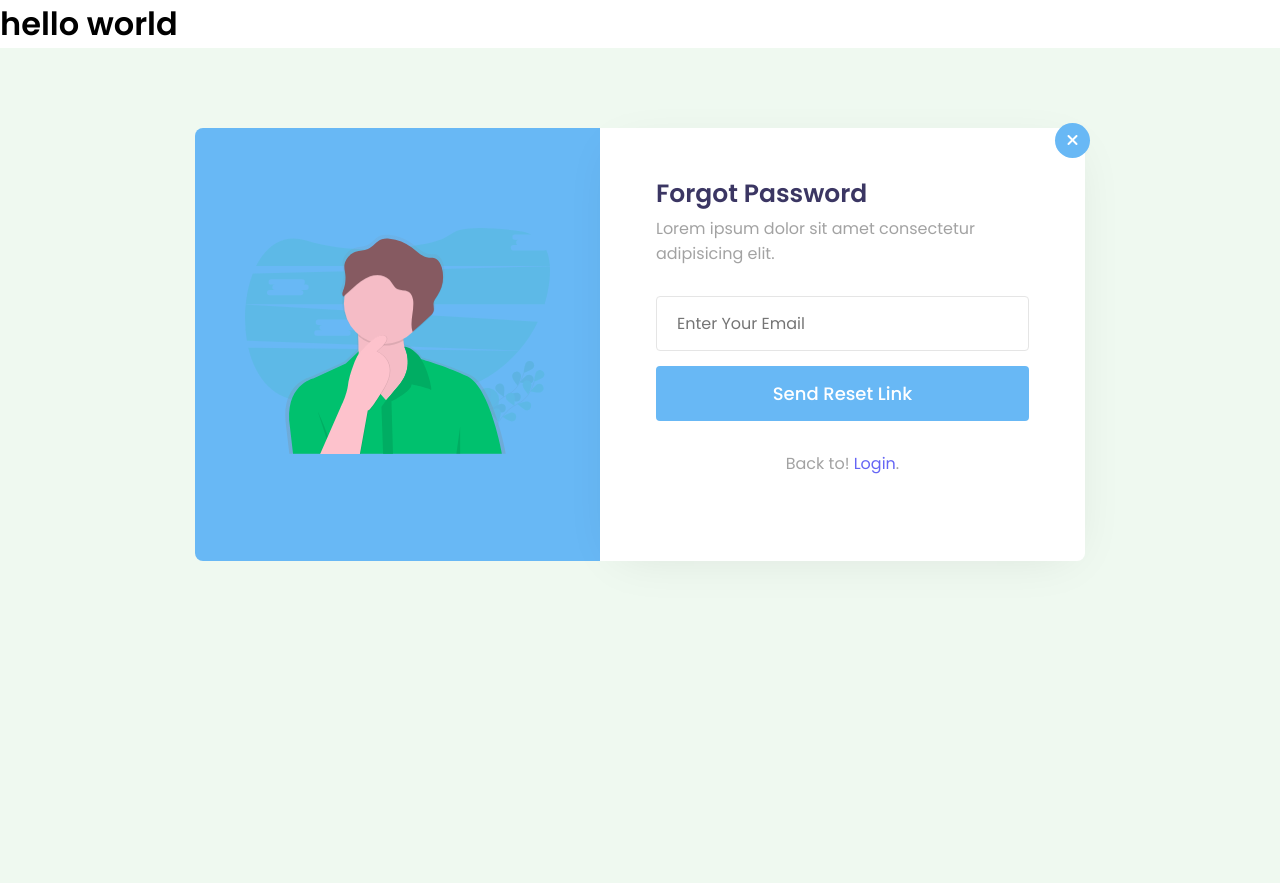
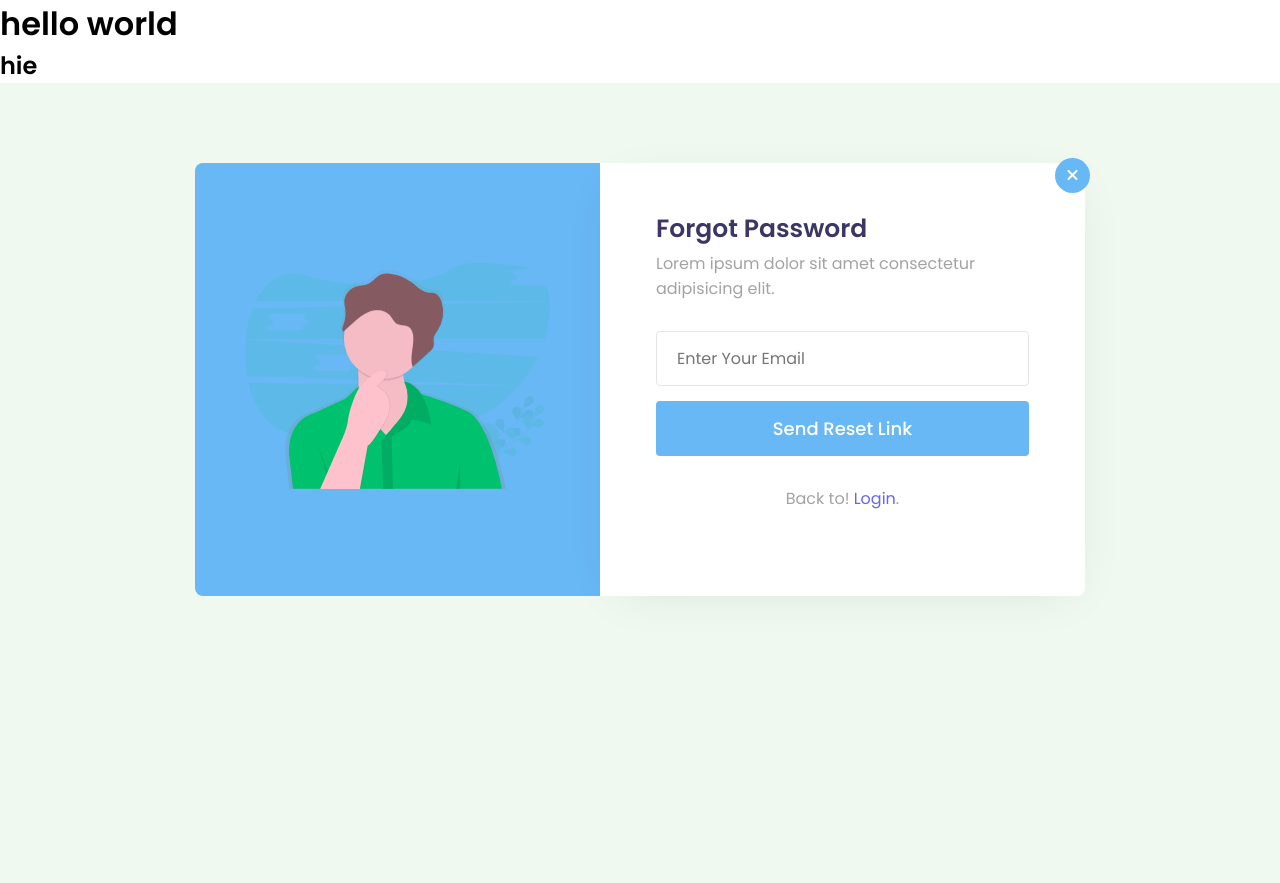
Before and after one commit to yashnaiknavre/expresshub, a PHP site: page /courier/forgot-password.php in a window 1280 px wide. Before the commit the page ends 561 px from the top, so only its background shows below. Run offline with PHP 8.4, Linux system fonts and the light colour scheme; some libraries are stand-ins or nearby versions.

Commit message:
new line added to the file

```diff
--- a/forgot-password.php
+++ b/forgot-password.php
@@ -94,6 +94,7 @@ if (isset($_POST['submit'])) {
 
 <body>
 <h1>hello world</h1>
+<h2>hie</h2>
     <!-- form section start -->
     <section class="w3l-mockup-form">
         <div class="container">
```
